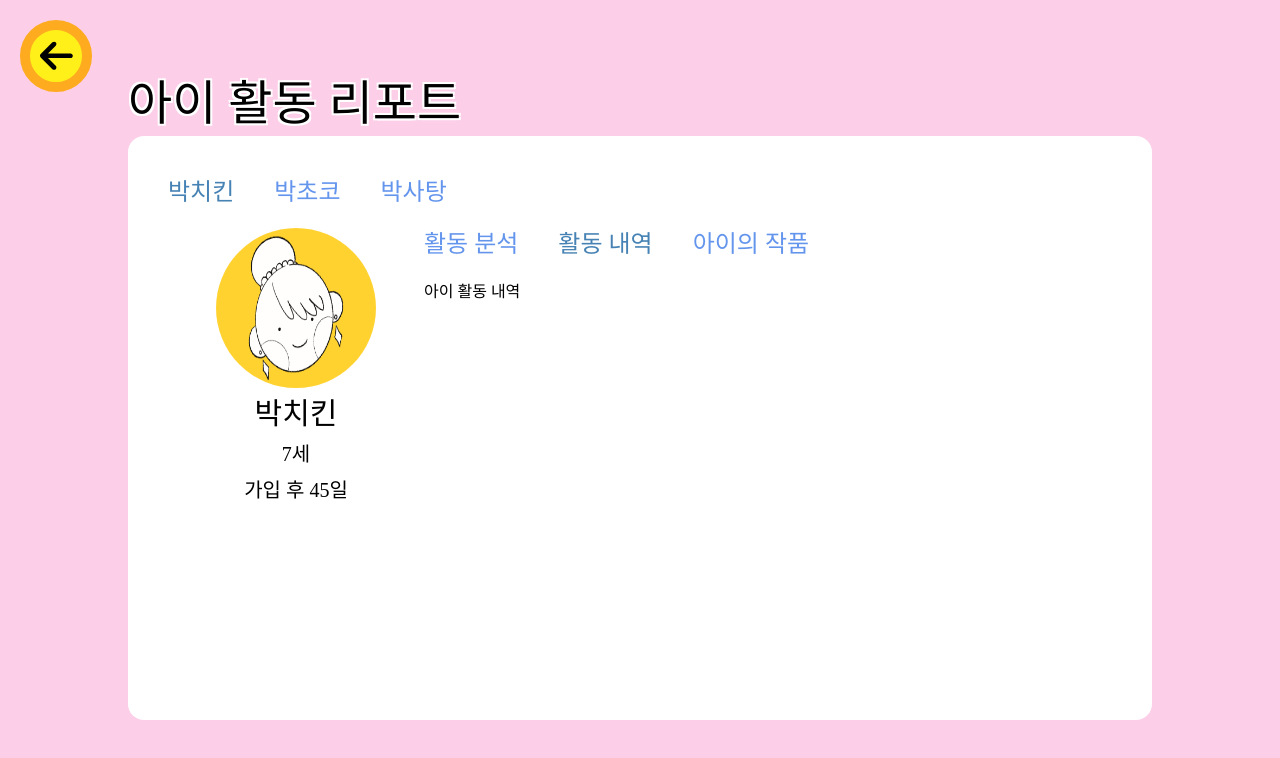
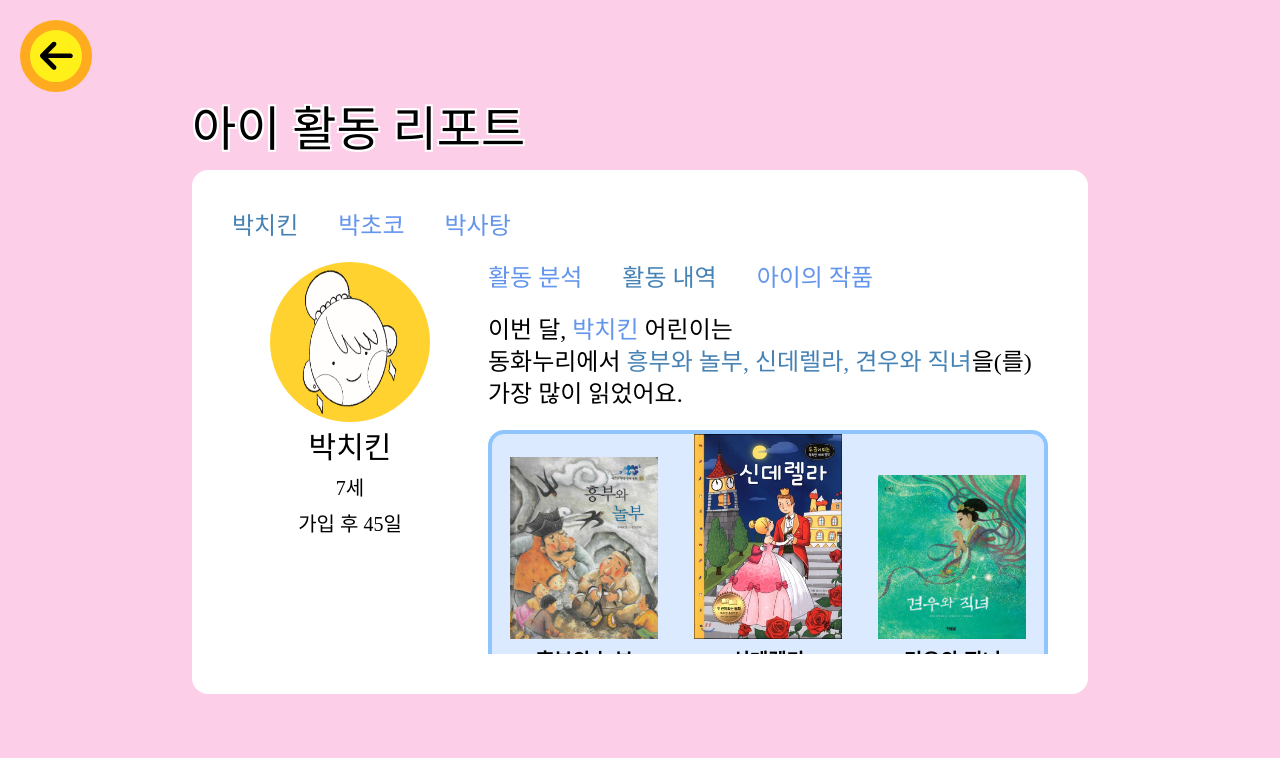
Before and after one commit to JumboEgg/momopong, a React (Vite) app in the folder FE/: page /parent in a window 1280 px wide. Both pictures are taken after a click on the button "활동 내역". Shown: the top 758 px of the page. Built offline with nearby package versions, Linux system fonts and the light colour scheme; no server answers; a web font is replaced by a local one.

Commit message:
[FE] feat: 부모 리포트 탭 구현
활동 분석, 활동 조회, 작품 탭 화면 구현

```diff
--- a/FE/src/components/parentReport/components/DonutChart.tsx
+++ b/FE/src/components/parentReport/components/DonutChart.tsx
@@ -7,7 +7,7 @@ export interface DonutChartProps {
 
 function DonutChart({ singleTime = 60, multiTime = 40 }: DonutChartProps) {
   const total = singleTime + multiTime;
-  const radius = 50;
+  const radius = 60;
   const strokeWidth = 10;
   const centerX = radius + strokeWidth;
   const centerY = radius + strokeWidth;
@@ -30,7 +30,7 @@ function DonutChart({ singleTime = 60, multiTime = 40 }: DonutChartProps) {
   const endAngle2 = startAngle1 + (2 * Math.PI);
 
   return (
-    <div className="flex items-center gap-8">
+    <div className="flex items-center">
       <div className="relative">
         <svg width={2 * (radius + strokeWidth)} height={2 * (radius + strokeWidth)}>
           {/* First segment */}
--- a/FE/src/components/parentReport/tabs/ActivityTab.tsx
+++ b/FE/src/components/parentReport/tabs/ActivityTab.tsx
@@ -1,5 +1,84 @@
-function ActivityTab() {
-  return <div>아이 활동 내역</div>;
+interface ActivityTabProps {
+  childName: string;
+}
+
+export interface ReadDataType {
+  title: string;
+  readCount: number;
+  coverSrc: string;
+}
+
+const MOCK_READ_DATA: ReadDataType[] = [
+  {
+    title: '흥부와 놀부',
+    readCount: 19,
+    coverSrc: '/images/heungbu.jpg',
+  },
+  {
+    title: '신데렐라',
+    readCount: 12,
+    coverSrc: '/images/cinderella.jpg',
+  },
+  {
+    title: '견우와 직녀',
+    readCount: 3,
+    coverSrc: '/images/daily.jpg',
+  },
+];
+
+function BookReport({ bookData }: { bookData: ReadDataType }) {
+  return (
+    <div className="flex flex-col justify-center items-center w-full">
+      <div className="w-[80%] mb-2">
+        <img
+          src={bookData.coverSrc}
+          alt={bookData.title}
+          className="max-w-full"
+        />
+      </div>
+      <div className="text-xl">{bookData.title}</div>
+      <div>
+        총
+        {' '}
+        {bookData.readCount}
+        회 읽었어요
+      </div>
+    </div>
+  );
+}
+
+function ActivityTab({ childName }: ActivityTabProps) {
+  const readData = MOCK_READ_DATA.map((book) => <BookReport key={book.title} bookData={book} />);
+
+  return (
+    <div className="flex flex-col w-full h-full gap-y-5">
+      <div className="text-2xl">
+        이번 달,
+        {' '}
+        <span className="text-[cornflowerblue]">{childName}</span>
+        {' '}
+        어린이는
+        <br />
+        동화누리에서
+        {' '}
+        <span className="text-[steelblue]">
+          {MOCK_READ_DATA[0].title}
+          ,
+          {' '}
+          {MOCK_READ_DATA[1].title}
+          ,
+          {' '}
+          {MOCK_READ_DATA[2].title}
+        </span>
+        을(를) 가장 많이 읽었어요.
+      </div>
+      <div className="w-full h-full flex justify-center items-center bg-blue-100 border-4 border-blue-300 rounded-2xl font-sans font-bold">
+        <div className="w-full flex justify-evenly items-baseline">
+          {readData}
+        </div>
+      </div>
+    </div>
+  );
 }
 
 export default ActivityTab;
--- a/FE/src/components/parentReport/tabs/CraftsTab.tsx
+++ b/FE/src/components/parentReport/tabs/CraftsTab.tsx
@@ -1,5 +1,34 @@
-function CraftsTab() {
-  return <div>아이의 작품</div>;
+import { useDrawing } from '@/stores/drawingStore';
+
+interface CraftsTabProps {
+  childName: string;
+}
+
+function CraftsTab({ childName }: CraftsTabProps) {
+  const {
+    localDrawingList,
+  } = useDrawing();
+
+  const drawingHistory = localDrawingList.map((data) => (
+    <div>
+      {data}
+    </div>
+  ));
+
+  return (
+    <div>
+      {' '}
+      <div className="flex flex-col w-full h-full gap-y-5">
+        <div>
+          {childName}
+          (이)가 참여한 작품
+        </div>
+        <div className="w-full h-full grid justify-center items-start bg-blue-100 border-4 border-blue-300 rounded-2xl font-sans font-bold">
+          {drawingHistory}
+        </div>
+      </div>
+    </div>
+  );
 }
 
 export default CraftsTab;
--- a/FE/src/components/parentReport/tabs/ReportTab.tsx
+++ b/FE/src/components/parentReport/tabs/ReportTab.tsx
@@ -1,3 +1,4 @@
+import { Book, Palette } from 'lucide-react';
 import DonutChart from '../components/DonutChart';
 
 const MOCK_REPORT_DATA = {
@@ -30,16 +31,23 @@ function ReportTab({ childName }: ReportTabProps) {
         {' '}
         여행했어요.
       </div>
-      <div className="w-full h-full flex justify-evenly items-center bg-pink-100 border-4 border-pink-300 rounded-2xl font-sans font-bold">
+      <div className="w-full h-full flex justify-center items-center bg-pink-100 border-4 border-pink-300 rounded-2xl font-sans font-bold">
+        <div className="w-full flex justify-evenly items-baseline">
           <div>
-          <div className="text-xl">독서 시간</div>
+            <div className="text-xl flex items-center">
+              <Book size={20} />
+              독서 시간
+            </div>
             <DonutChart
               singleTime={MOCK_REPORT_DATA.storyReadTime}
               multiTime={MOCK_REPORT_DATA.storyTogetherTime}
             />
           </div>
           <div>
-          <div className="text-xl">그린 시간</div>
+            <div className="text-xl flex items-center">
+              <Palette size={20} />
+              그린 시간
+            </div>
             <DonutChart
               singleTime={MOCK_REPORT_DATA.drawingSingleTime}
               multiTime={MOCK_REPORT_DATA.drawingTogetherTime}
@@ -47,14 +55,23 @@ function ReportTab({ childName }: ReportTabProps) {
           </div>
           <div>
             <div className="text-xl">평균 이용 시간</div>
-          <div className="font-normal ps-5">
+            <div className="font-normal ps-5 pt-2 space-y-2">
               <div>
                 <div>이번주</div>
-              <div>{MOCK_REPORT_DATA.thisWeek}</div>
+                <div
+                  className="text-2xl ps-5 text-pink-400"
+                >
+                  {MOCK_REPORT_DATA.thisWeek}
+                </div>
               </div>
               <div>
                 <div>지난주</div>
-              <div>{MOCK_REPORT_DATA.lastWeek}</div>
+                <div
+                  className="text-2xl ps-5 text-blue-400"
+                >
+                  {MOCK_REPORT_DATA.lastWeek}
+                </div>
+              </div>
             </div>
           </div>
         </div>
--- a/FE/src/pages/Parent.tsx
+++ b/FE/src/pages/Parent.tsx
@@ -47,12 +47,12 @@ function Parent() {
 
     if (reportTab === 'activities') {
       return (
-        <ActivityTab />
+        <ActivityTab childName={MOCK_CHILDREN_DATA[childIdx].childName} />
       );
     }
 
     return (
-      <CraftsTab />
+      <CraftsTab childName={MOCK_CHILDREN_DATA[childIdx].childName} />
     );
   };
 
@@ -67,17 +67,19 @@ function Parent() {
           icon={<FontAwesomeIcon icon={faArrowLeft} size="sm" />}
         />
       </div>
-      <div className="self-center mx-auto flex flex-col justify-center w-[80%] h-[80%] space-y-2">
+      {/* 리포트 영역 */}
+      <div className="w-full h-full flex items-center justify-center p-8">
+        <div className="w-[80%] max-w-4xl min-w-3xl h-[80%] flex flex-col">
           <div
-          className="text-5xl"
+            className="text-5xl mb-4"
             style={{
               textShadow: '2px 2px 0px white, -2px -2px 0px white, -2px 2px 0px white, 2px -2px 0px white',
             }}
           >
             아이 활동 리포트
           </div>
-        <div className="bg-white rounded-2xl w-full h-full flex flex-col p-10 space-y-5">
-          <div className="flex flex-row">
+          <div className="bg-white rounded-2xl flex-1 overflow-hidden flex flex-col p-10">
+            <div className="flex flex-row mb-5">
               {MOCK_CHILDREN_DATA.map((child, idx) => (
                 <button
                   key={MOCK_CHILDREN_DATA[idx].childId}
@@ -92,13 +94,15 @@ function Parent() {
                 </button>
               ))}
             </div>
-          <div className="flex flex-row">
-            <div className="flex-1 flex flex-col justify-baseline items-center max-w-64 space-y-2">
+            <div className="flex flex-row flex-1 min-h-0">
+              <div className="flex-none w-64 flex flex-col items-center space-y-2 pe-5">
+                <div className="w-[50%] min-w-40">
                   <img
                     src={MOCK_CHILDREN_DATA[childIdx].profileSrc}
                     alt={MOCK_CHILDREN_DATA[childIdx].childName}
-                className="w-[50%] min-w-40 aspect-square rounded-full bg-amber-300"
+                    className="w-full aspect-square rounded-full bg-amber-300"
                   />
+                </div>
                 <div className="text-3xl">{MOCK_CHILDREN_DATA[childIdx].childName}</div>
                 <div className="text-xl">
                   {MOCK_CHILDREN_DATA[childIdx].childAge}
@@ -110,10 +114,9 @@ function Parent() {
                   {MOCK_CHILDREN_DATA[childIdx].joinDate}
                   일
                 </div>
-
               </div>
-            <div className="flex-2">
-              <div className="flex flex-row">
+              <div className="flex-1 min-w-0 flex flex-col">
+                <div className="flex flex-row mb-5">
                   <button
                     type="button"
                     onClick={() => setReportTab('report')}
@@ -145,8 +148,9 @@ function Parent() {
                     아이의 작품
                   </button>
                 </div>
-              <div className="mt-5 h-full w-full">
+                <div className="flex-1 overflow-y-auto">
                   {content()}
+                </div>
               </div>
             </div>
           </div>
--- a/FE/src/stores/reportStore.ts
+++ b/FE/src/stores/reportStore.ts
@@ -17,7 +17,7 @@ export const useReportStore = create<ReportStore>((set) => ({
     childIdx: value,
   })),
 
-  reportTab: null,
+  reportTab: 'report',
 
   setReportTab: (value) => set(() => ({
     reportTab: value,
```
Lines whose indentation alone changed are shown as unchanged.
